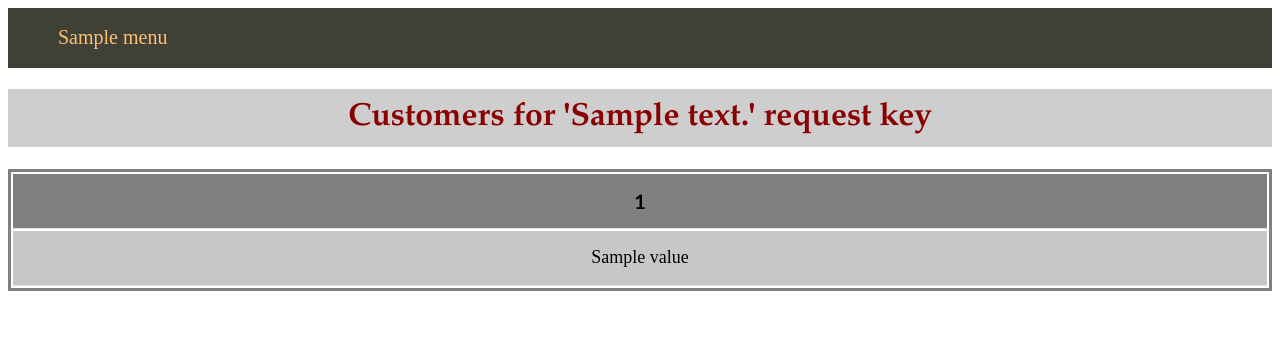
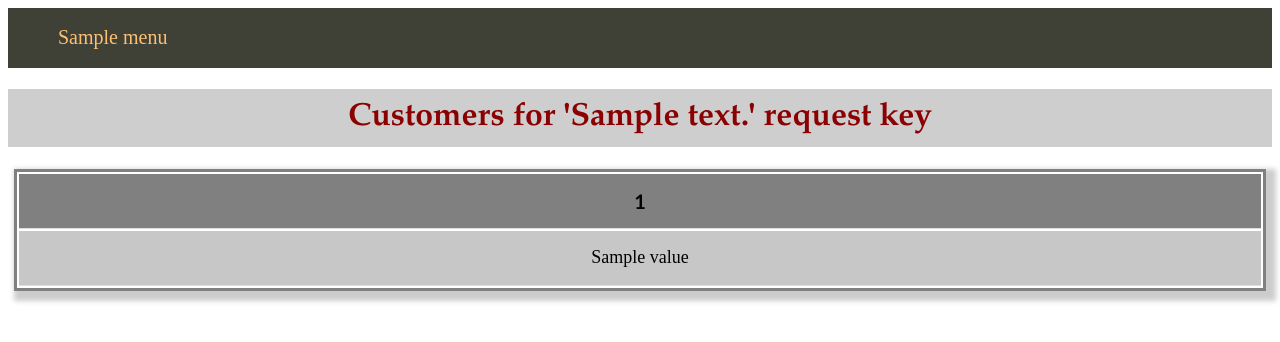
Before and after one commit to AlexFoxalt/HWsPart2, a Flask app: template HW5/templates/customers.html in a window 1280 px wide. Shown: the top 342 px of the page. Run offline with Flask 2, Linux system fonts and the light colour scheme; the template is opened without the code that fills it: most values are stand-ins (such as "Sample title", 1, 10 or a date in 2020).

Commit message:
Css tables reworked

```diff
--- a/HW5/static/css/style.css
+++ b/HW5/static/css/style.css
@@ -26,8 +26,11 @@ h3.comment {
 
 table.styled-table {
    text-align: center;
-   width: 100%;
+   width: 99%;
+   margin-right: auto;
+   margin-left: auto;
    border: 3px solid grey;
+   box-shadow: 5px 5px 5px 5px rgba(0, 0, 0, 0.2);
 }
 
 table.genres-table {
@@ -36,6 +39,7 @@ table.genres-table {
    margin-right: auto;
    margin-left: auto;
    border: 3px solid grey;
+   box-shadow: 5px 5px 5px 5px rgba(0, 0, 0, 0.2);
 }
 
 td.customers_item {
```
